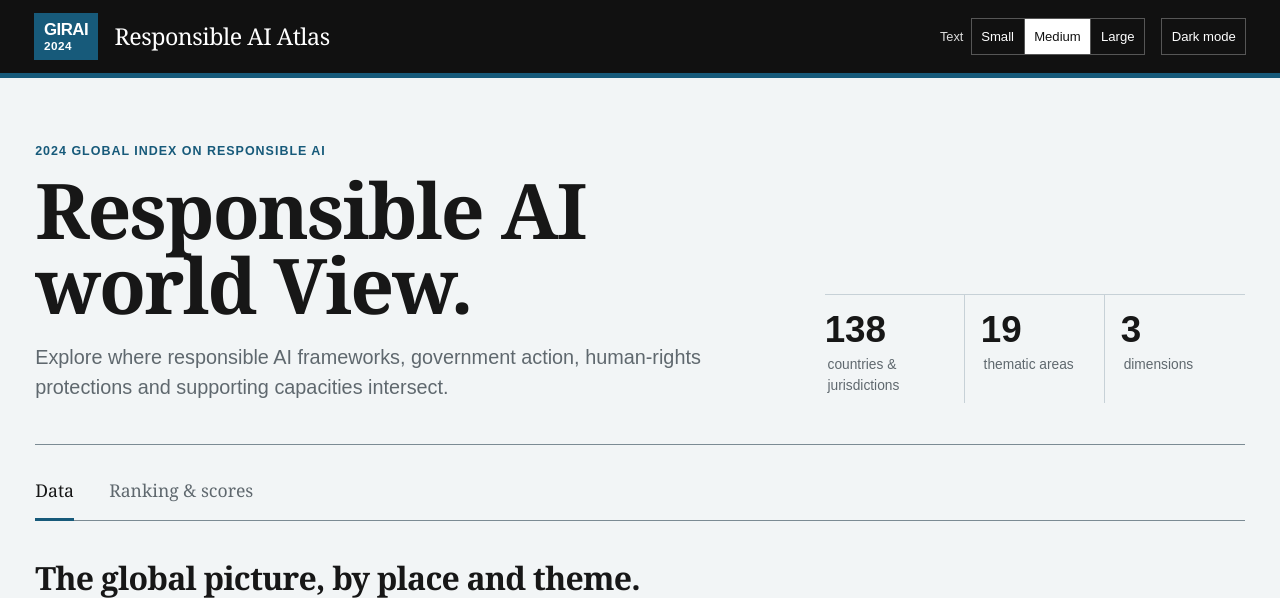
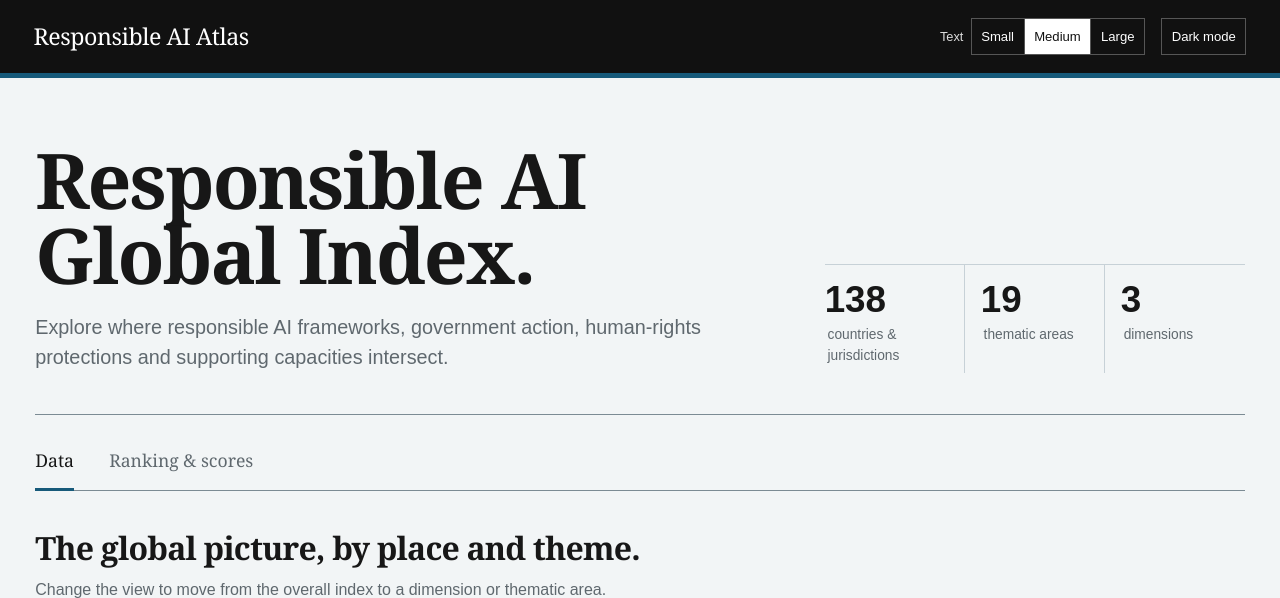
Before and after one commit to edimaudo/GIRAI-Viz-Challenge, a Flask app: template templates/index.html in a window 1280 px wide. Shown: the top 598 px of the page. Run offline with Flask 3, Linux system fonts and the light colour scheme; the template is opened without the code that fills it, so the values that code supplies are empty; some libraries are stand-ins or nearby versions.

Commit message:
Update index.html

```diff
--- a/templates/index.html
+++ b/templates/index.html
@@ -4,7 +4,7 @@
   <meta charset="utf-8">
   <meta name="viewport" content="width=device-width, initial-scale=1">
   <meta name="description" content="An interactive editorial atlas of responsible AI across 138 countries using the 2024 Global Index on Responsible AI dataset.">
-  <title>Responsible AI Atlas — GIRAI 2024</title>
+  <title>GIRAI 2024 - Responsible AI Atlas</title>
   <link rel="preconnect" href="https://cdn.plot.ly">
   <script src="https://cdn.plot.ly/plotly-3.0.1.min.js"></script>
   <link rel="stylesheet" href="{{ url_for('static', filename='styles.css') }}">
@@ -14,7 +14,6 @@
 <div class="site-shell">
   <header class="masthead">
     <div class="masthead-brand">
-      <span class="brand-block">GIRAI<br><span>2024</span></span>
       <span class="brand-title">Responsible AI Atlas</span>
     </div>
     <div class="masthead-tools" aria-label="Display settings">
@@ -33,8 +32,8 @@
   <main id="main-content">
     <section class="hero" aria-labelledby="hero-title">
       <div class="hero-copy">
-        <p class="kicker">2024 Global Index on Responsible AI</p>
-        <h1 id="hero-title">Responsible AI world View.</h1>
+        <!-- <p class="kicker">2024 Responsible AI Global Index</p> -->
+        <h1 id="hero-title">Responsible AI Global Index.</h1>
         <p class="hero-deck">Explore where responsible AI frameworks, government action, human-rights protections and supporting capacities intersect.</p>
       </div>
       <div class="stat-strip" aria-label="Dataset summary">
@@ -274,9 +273,9 @@
   </main>
 
   <footer class="site-footer">
-    <div><strong>Source</strong><br>2024 Global Index on Responsible AI dataset supplied for the challenge.</div>
+    <!-- <div><strong>Source</strong><br>2024 Global Index on Responsible AI dataset supplied for the challenge.</div>
     <div><strong>Coverage</strong><br>Data period: 1 Nov 2021 to 1 Nov 2023.</div>
-    <div><strong>Purpose</strong><br>Independent interactive visualization for exploration and advocacy use.</div>
+    <div><strong>Purpose</strong><br>Independent interactive visualization for exploration and advocacy use.</div> -->
   </footer>
 </div>
 
```
